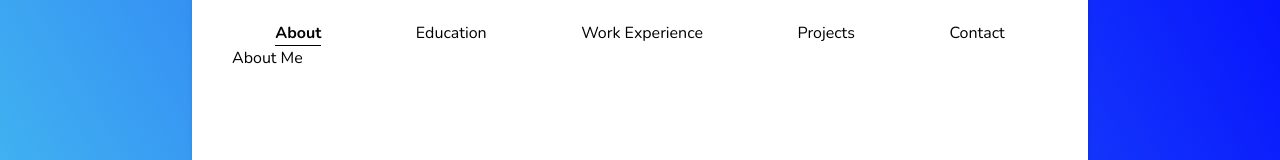
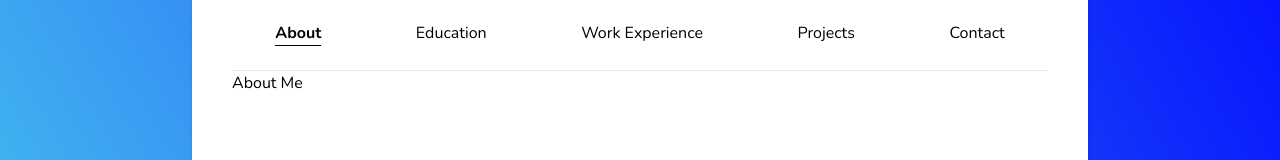
Before and after one commit to Jschles1/john-schlesinger, a Next.js app: page / in a window 1280 px wide. Shown: the part 319-479 px from the top of the page. Built offline with nearby package versions, Linux system fonts and the light colour scheme; what tailwindcss-animation would draw is missing.

Commit message:
Add additional <hr>

```diff
--- a/src/components/Navigation.tsx
+++ b/src/components/Navigation.tsx
@@ -7,6 +7,7 @@ interface LinkProps {
     name: string;
     activeHref: string;
 }
+
 const Link: React.FC<LinkProps> = ({ href, name, activeHref }) => {
     const textStyle = href === activeHref ? 'font-bold border-b border-black' : 'font-normal';
     return (
@@ -22,13 +23,14 @@ const Navigation: React.FC = () => {
     return (
         <div className="mt-6">
             <hr />
-            <div className="flex mx-auto w-full gap-2 mt-6 justify-around">
+            <div className="flex mx-auto w-full gap-2 my-6 justify-around">
                 <Link href="/" name="About" activeHref={activeHref} />
                 <Link href="/education" name="Education" activeHref={activeHref} />
                 <Link href="/experience" name="Work Experience" activeHref={activeHref} />
                 <Link href="/projects" name="Projects" activeHref={activeHref} />
                 <Link href="/contact" name="Contact" activeHref={activeHref} />
             </div>
+            <hr />
         </div>
     );
 };
```
